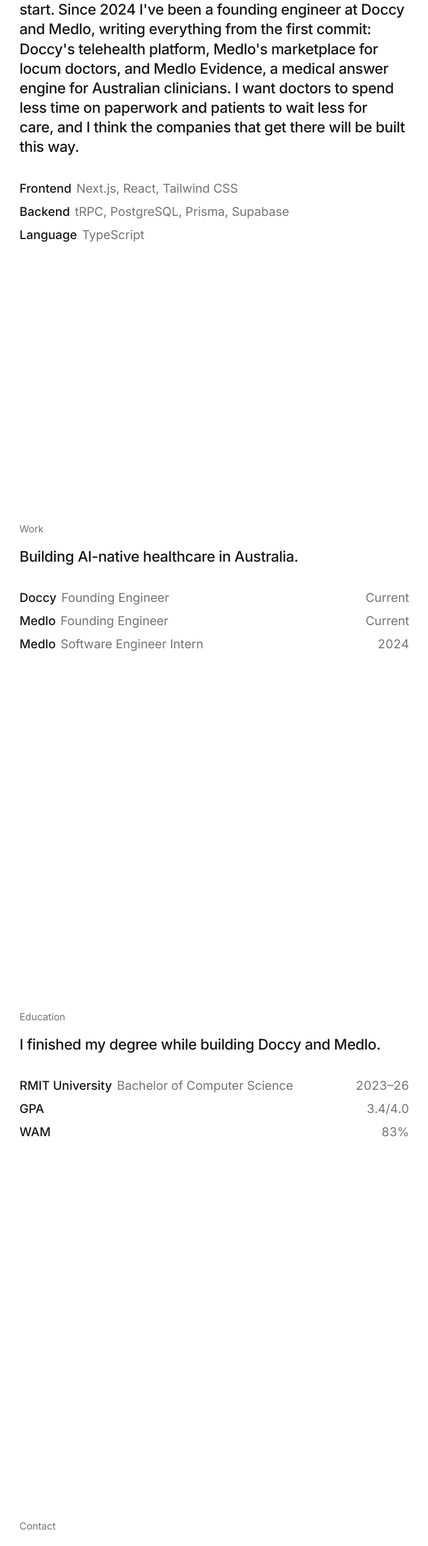
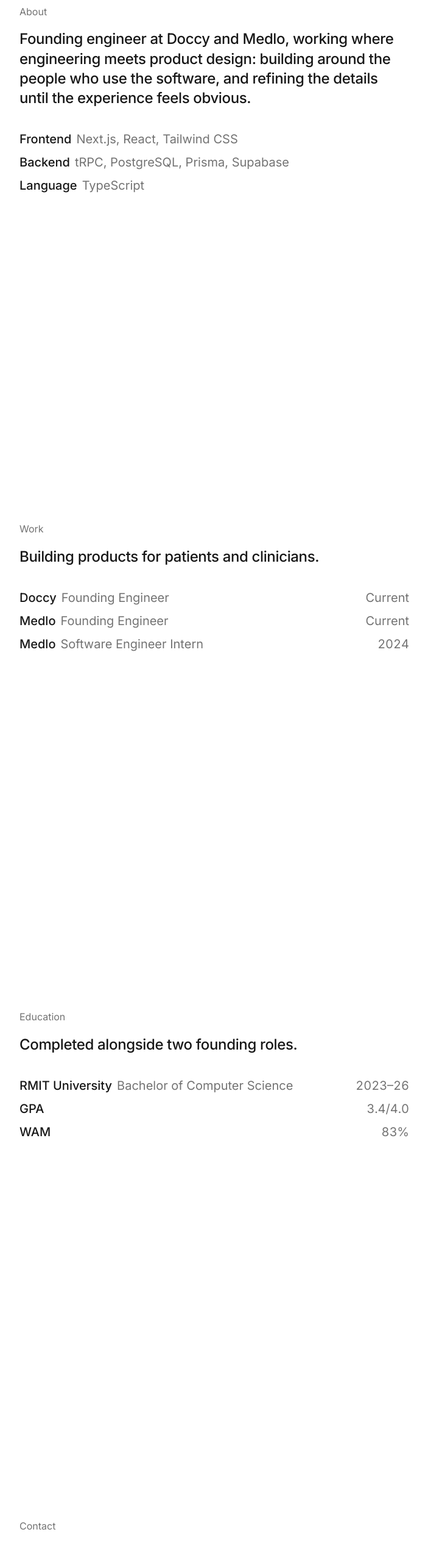
Before and after one commit to Spudgee/portfolio, a Next.js app: page / in a window 1280 px wide. Shown: the part 235-2770 px from the top of the page at 61% size, without its empty margins (288-991 px from the left). Built offline with nearby package versions, Linux system fonts and the light colour scheme.

Commit message:
Statements lead with the role and drop the first person: About opens 'Founding engineer at Doccy and Medlo, working where engineering meets product design'

```diff
--- a/app/page.tsx
+++ b/app/page.tsx
@@ -15,7 +15,7 @@ import { yearSpan } from "@/lib/year-span";
 export const metadata: Metadata = pageMetadata({
 	path: PATHS.home,
 	title: `${PERSON.name} – ${PERSON.headline}`,
-	description: `${PERSON.name} is a founding engineer at Doccy and Medlo, building the future of telehealth from the first commit: 24/7 consults, certificates and prescriptions at Doccy, and locum shifts at Medlo, in Next.js, TypeScript and PostgreSQL.`,
+	description: `${PERSON.name} is a product-focused engineer and a founding engineer at Doccy and Medlo, building telehealth and locum software for patients and clinicians.`,
 });
 
 const [ABOUT, WORK, EDUCATION_SECTION, CONTACT] = SECTIONS;
--- a/content/person.ts
+++ b/content/person.ts
@@ -10,7 +10,7 @@ export const PERSON = {
 	/** The one-line role used in titles, the preview image and its alt text. */
 	headline: "Founding Engineer at Doccy and Medlo",
 	/** The longer statement that opens the page, also the description search engines read. */
-	bio: "I build healthcare software designed around AI from the start. Since 2024 I've been a founding engineer at Doccy and Medlo, writing everything from the first commit: Doccy's telehealth platform, Medlo's marketplace for locum doctors, and Medlo Evidence, a medical answer engine for Australian clinicians. I want doctors to spend less time on paperwork and patients to wait less for care, and I think the companies that get there will be built this way.",
+	bio: "Founding engineer at Doccy and Medlo, working where engineering meets product design: building around the people who use the software, and refining the details until the experience feels obvious.",
 	/** Tools by area, one row each in the About section; search engines get the flat list. */
 	stack: [
 		{ area: "Frontend", tools: ["Next.js", "React", "Tailwind CSS"] },
--- a/content/site.ts
+++ b/content/site.ts
@@ -20,17 +20,17 @@ export const SECTIONS = [
 	{
 		id: "work",
 		label: "Work",
-		statement: "Building AI-native healthcare in Australia.",
+		statement: "Building products for patients and clinicians.",
 	},
 	{
 		id: "education",
 		label: "Education",
-		statement: "I finished my degree while building Doccy and Medlo.",
+		statement: "Completed alongside two founding roles.",
 	},
 	{
 		id: "contact",
 		label: "Contact",
-		statement: "If you're working on healthcare, I'd like to hear about it.",
+		statement: "Always happy to talk product, design and engineering.",
 	},
 ] as const;
 
```
